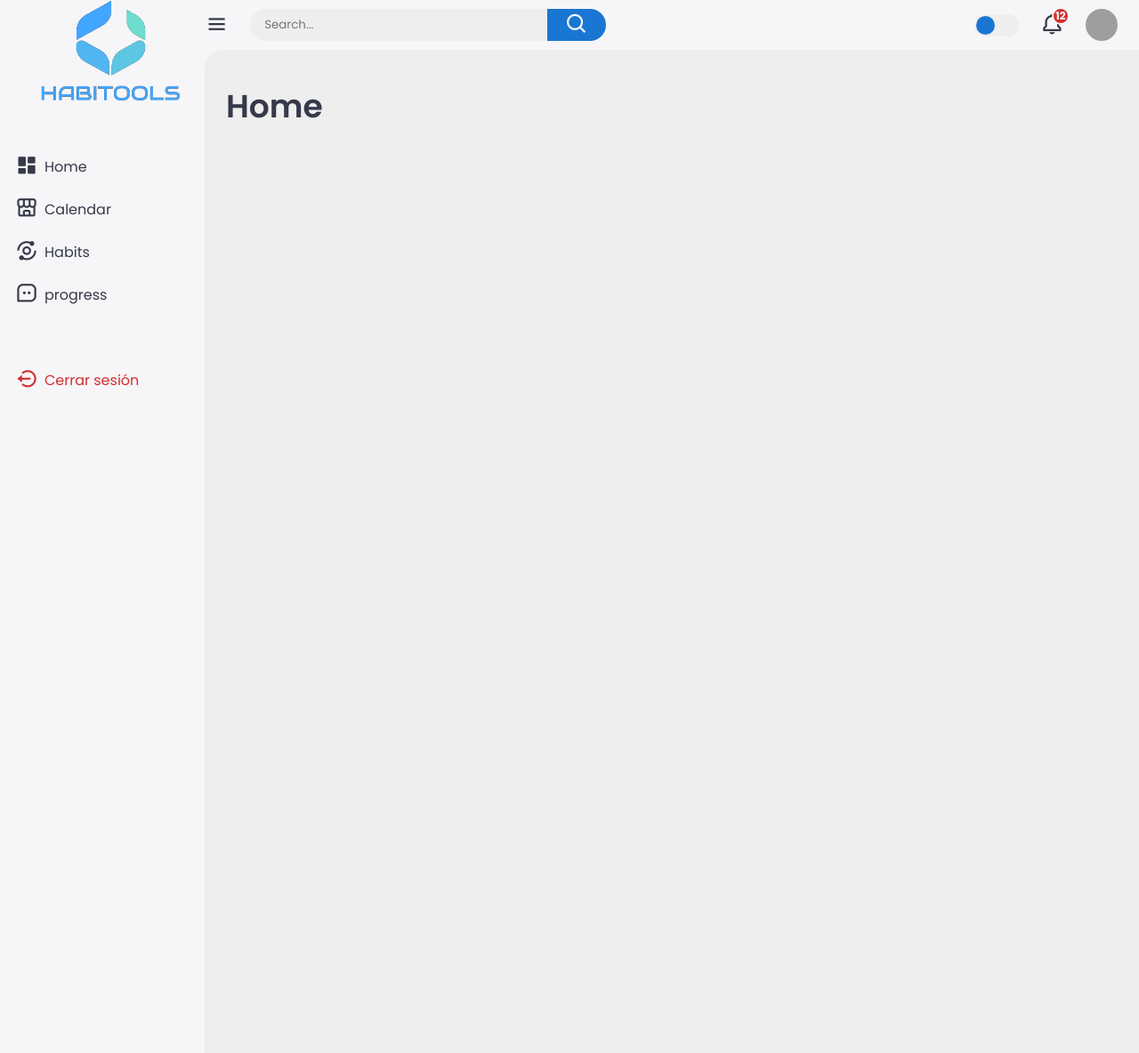
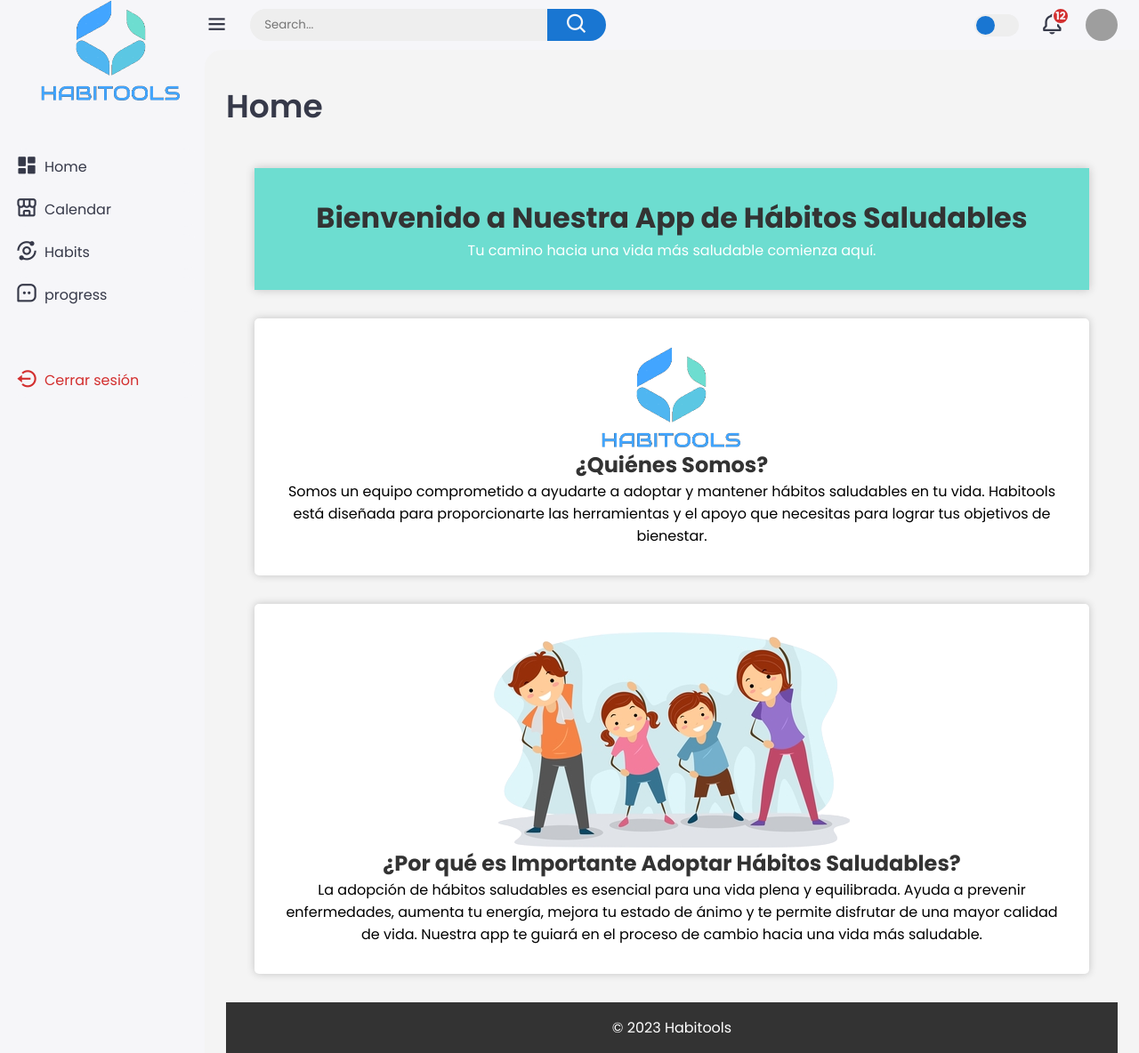
Before and after one commit to JeroZp/Habitools, a Django app: page / in a window 1280 px wide. Shown: the whole page at 89% size. Run offline with Django 4.2, Linux system fonts and the light colour scheme; grey boxes are pictures that could not be loaded.

Commit message:
Creacion de pagina principal

```diff
--- a/habits/templates/Calendar.html
+++ b/habits/templates/Calendar.html
@@ -68,7 +68,7 @@
 
             <div class="Calendar">
                 <div class="container">
-                    <h2> Agrega cuando quieres hacer tu Habit(Escoge una fecha, hora y el habito)</h2>
+                    <center><h2> Agrega cuando quieres hacer tu Habit(Escoge una fecha, hora y el habito)</h2></center>
                 </div>
                 <br>
                 </br>
--- a/habits/templates/index.html
+++ b/habits/templates/index.html
@@ -5,6 +5,7 @@
     <meta name="viewport" content="width=device-width, initial-scale=1.0">
     <link href='https://unpkg.com/boxicons@2.1.4/css/boxicons.min.css' rel='stylesheet'>
     <link rel="stylesheet" href="{% static '/style.css' %}">
+    <link rel="stylesheet" href="{% static '/estilosI.css' %}">
     <title>Habitools</title>
 </head>
 <body>
@@ -62,7 +63,23 @@
                 </div>
 
             </div>
-
+            <header>
+                <h1>Bienvenido a Nuestra App de Hábitos Saludables</h1>
+                <p>Tu camino hacia una vida más saludable comienza aquí.</p>
+            </header>
+            <section id="about">
+                <img src = "{% static 'media/logo1.png' %} " width="250px" height="115px">
+                <h2>¿Quiénes Somos?</h2>
+                <p>Somos un equipo comprometido a ayudarte a adoptar y mantener hábitos saludables en tu vida. Habitools está diseñada para proporcionarte las herramientas y el apoyo que necesitas para lograr tus objetivos de bienestar.</p>
+            </section>
+            <section id="importance">
+                <img src = "{% static 'media/imagen2.png' %} ">
+                <h2>¿Por qué es Importante Adoptar Hábitos Saludables?</h2>
+                <p>La adopción de hábitos saludables es esencial para una vida plena y equilibrada. Ayuda a prevenir enfermedades, aumenta tu energía, mejora tu estado de ánimo y te permite disfrutar de una mayor calidad de vida. Nuestra app te guiará en el proceso de cambio hacia una vida más saludable.</p>
+            </section>
+            <footer>
+                <p>&copy; 2023 Habitools</p>
+            </footer>
             </div>
 
         </main>
--- a/static/estilosH.css
+++ b/static/estilosH.css
@@ -31,12 +31,12 @@ button {
     width: 100%;
     margin-top: 10px;
     padding: 10px;
-    background-color: #007acc;
+    background-color: #42A5FF;
     color: white;
     border: none;
     cursor: pointer;
 }
 
 button:hover {
-    background-color: #0055a5;
+    background-color: #6DDDD0;
 }
--- /dev/null
+++ b/static/estilosI.css
@@ -0,0 +1,37 @@
+body {
+    font-family: Arial, sans-serif;
+    margin: 0;
+    padding: 0;
+    background-color: #f4f4f4;
+}
+
+header {
+    padding: 2rem;
+    margin: 2rem;
+    text-align: center;
+    background-color: #6DDDD0;
+    color: #fff;
+    padding: 2rem;
+    box-shadow: 0 0 10px rgba(0, 0, 0, 0.2);
+}
+
+section {
+    padding: 2rem;
+    margin: 2rem;
+    text-align: center;
+    background-color: #fff;
+    border-radius: 5px;
+    box-shadow: 0 0 10px rgba(0, 0, 0, 0.2);
+}
+
+h1, h2 {
+    text-align: center;
+    color: #333;
+}
+
+footer {
+    text-align: center;
+    padding: 1rem;
+    background-color: #333;
+    color: #fff;
+}
```
Also changed, not shown: static/estilos.css (+4 -4 lines), static/media/imagen2.png (added), static/style.css (line endings or trailing spaces).
